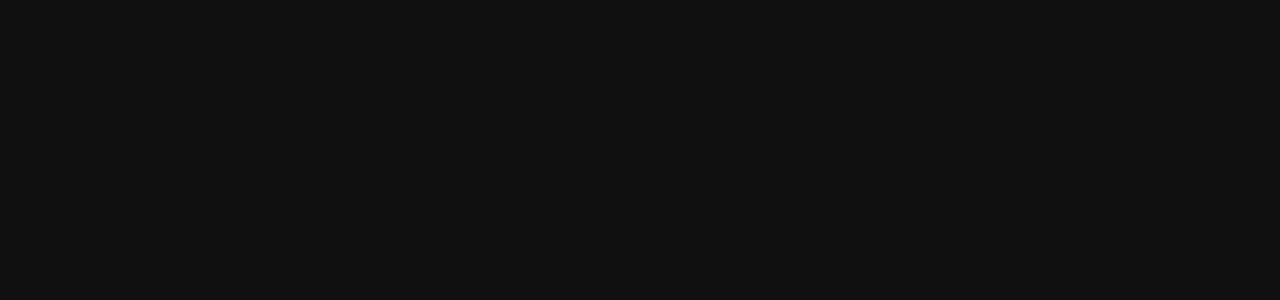
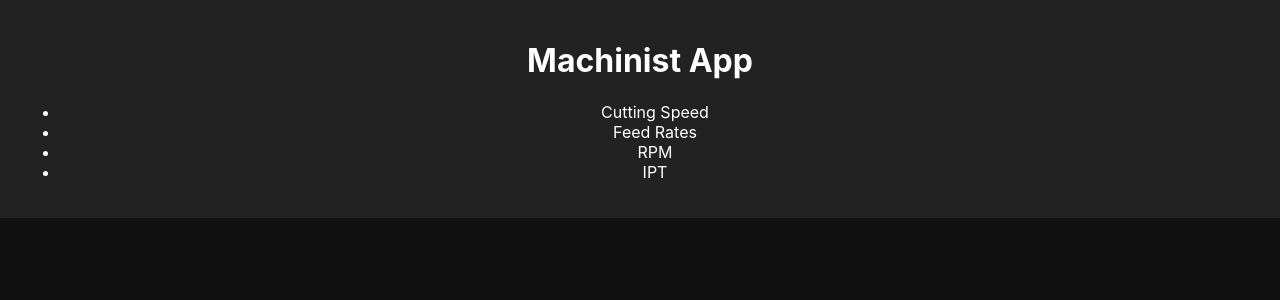
Before and after one commit to scottskinn/Machinist_Calculator, a React (Create React App) app: page /machiningApp in a window 1280 px wide. Before the commit this address had no page. Shown: the top 300 px of the page. Built offline with nearby package versions, Linux system fonts and the light colour scheme.

Commit message:
modify files for deploy

```diff
--- a/package.json
+++ b/package.json
@@ -4,6 +4,7 @@
   "version": "0.1.0",
   "private": true,
   "dependencies": {
+    "@babel/plugin-proposal-private-property-in-object": "^7.21.11",
     "@testing-library/jest-dom": "^5.16.5",
     "@testing-library/react": "^13.4.0",
     "@testing-library/user-event": "^13.5.0",
--- a/src/App.js
+++ b/src/App.js
@@ -11,11 +11,11 @@
   return (
     <BrowserRouter>
       <Routes>
-        <Route path="/" element={<MachiningApp />}>
+        <Route path="machiningApp" element={<MachiningApp />}>
           <Route path="cutting-speed" element={<CuttingSpeed />} />
           <Route path="feed-rates" element={<FeedRate />} />
           <Route path="rpm" element={<RPM />} />
-          <Route path="ipt" element={<IPT />} />
+          <Route path="inchPerTooth" element={<IPT />} />
         </Route>
       </Routes>
     </BrowserRouter>
--- a/src/pages/machiningApp.js
+++ b/src/pages/machiningApp.js
@@ -14,16 +14,16 @@
       <nav className="nav">
         <ul>
           <li>
-            <Link className={`links ${location.pathname === '/' ? 'active' : ''}`} to="/cutting-speed">Cutting Speed</Link>
+            <Link className={`links ${location.pathname === '/cutting-speed' ? 'active' : ''}`} to="./cutting-speed">Cutting Speed</Link>
           </li>
           <li>
-            <Link className={`links ${location.pathname === '/feed-rates' ? 'active' : ''}`} to="/feed-rates">Feed Rates</Link>
+            <Link className={`links ${location.pathname === '/feed-rates' ? 'active' : ''}`} to="./feed-rates">Feed Rates</Link>
           </li>
           <li>
-            <Link className={`links ${location.pathname === '/rpm' ? 'active' : ''}`} to="/rpm">RPM</Link>
+            <Link className={`links ${location.pathname === '/rpm' ? 'active' : ''}`} to="./rpm">RPM</Link>
           </li>
           <li>
-            <Link className={`links ${location.pathname === '/ipt' ? 'active' : ''}`} to="/ipt">IPT</Link>
+            <Link className={`links ${location.pathname === '/ipt' ? 'active' : ''}`} to="./inchPerTooth">IPT</Link>
           </li>
         </ul>
       </nav>
```
Also changed, not shown: 1 other file (tests, documents, lock files or other folders).
